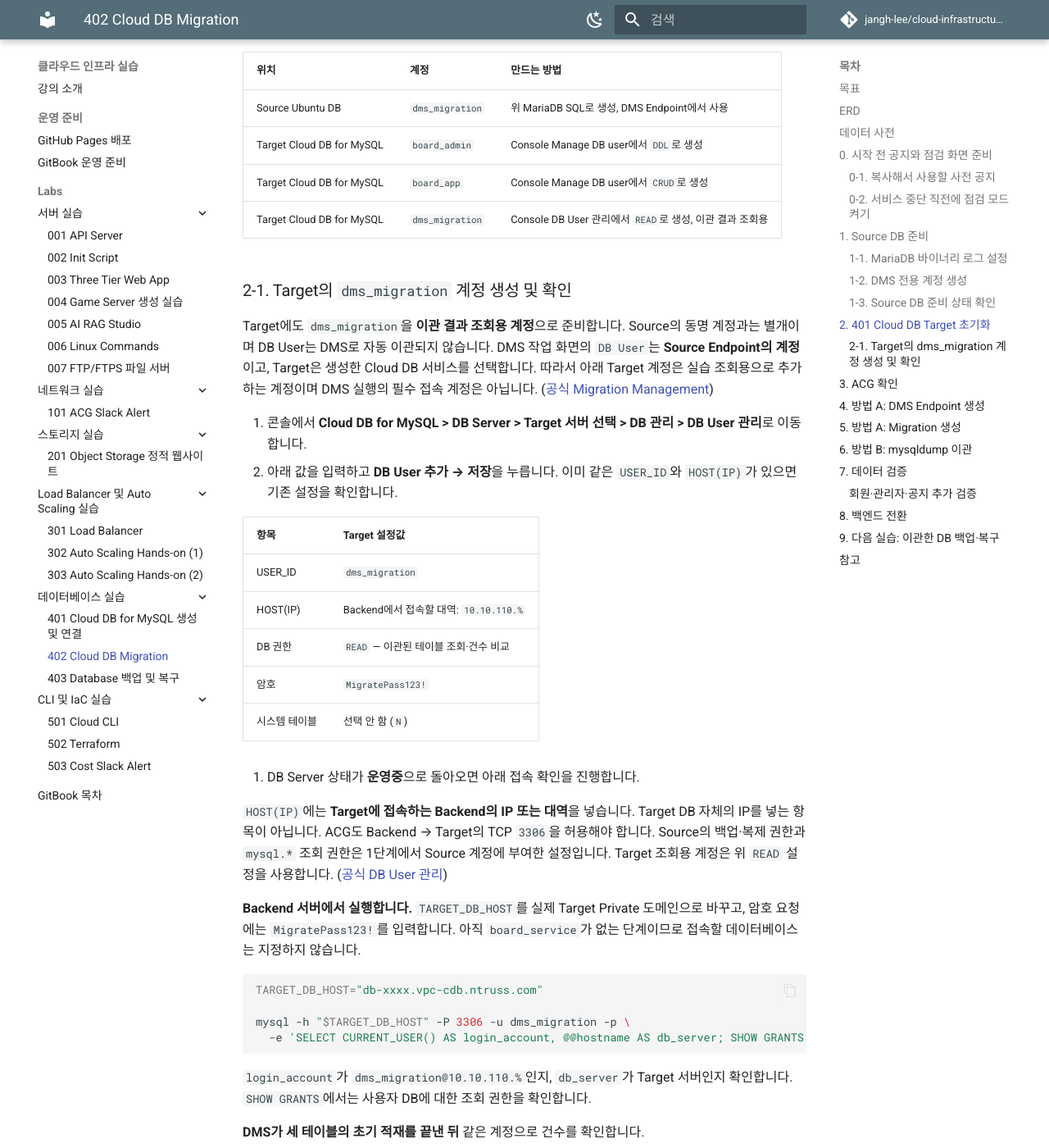
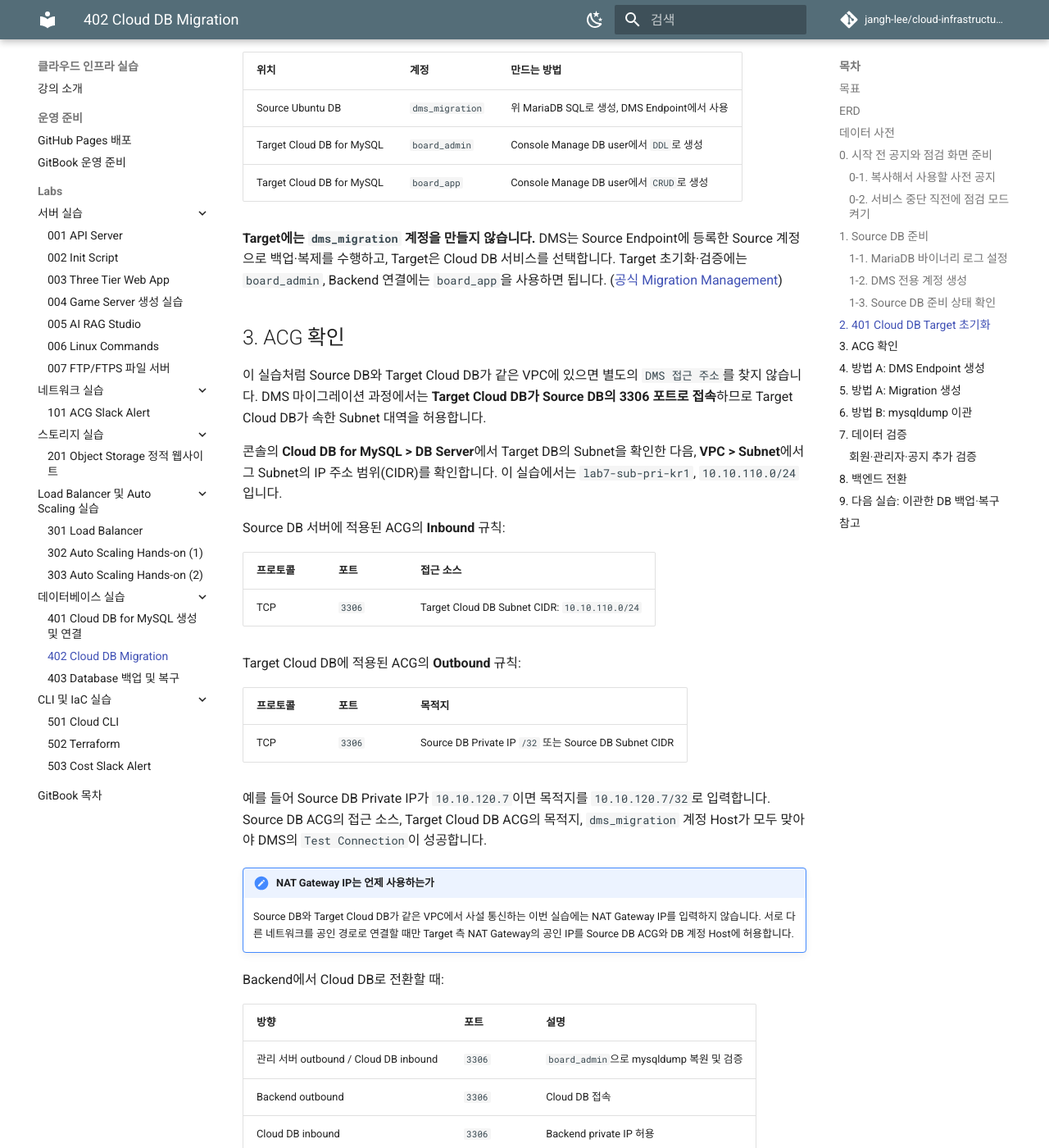
Before and after one commit to jangh-lee/cloud-infrastructure-lecture-example, an MkDocs documentation site: the page built from gitbook/labs/402-cloud-db-migration.md, in a window 1280 px wide and 1400 px high, scrolled down 10704 px. Shown: the whole window at 82% size. Built offline with MkDocs 1.6.1 and Material for MkDocs 9.7.7, drawn with Linux system fonts in a browser that asks for light colours; comment, search, counter and statistics services are not loaded; some of the changed text lies outside the part shown.

Commit message:
Remove unnecessary Target migration account setup

````diff
--- a/gitbook/labs/402-cloud-db-migration.md
+++ b/gitbook/labs/402-cloud-db-migration.md
@@ -358,51 +358,8 @@
 | Source Ubuntu DB | `dms_migration` | 위 MariaDB SQL로 생성, DMS Endpoint에서 사용 |
 | Target Cloud DB for MySQL | `board_admin` | Console Manage DB user에서 `DDL`로 생성 |
 | Target Cloud DB for MySQL | `board_app` | Console Manage DB user에서 `CRUD`로 생성 |
-| Target Cloud DB for MySQL | `dms_migration` | Console DB User 관리에서 `READ`로 생성, 이관 결과 조회용 |
 
-### 2-1. Target의 `dms_migration` 계정 생성 및 확인
-
-Target에도 `dms_migration`을 **이관 결과 조회용 계정**으로 준비합니다. Source의 동명 계정과는 별개이며 DB User는 DMS로 자동 이관되지 않습니다. DMS 작업 화면의 `DB User`는 **Source Endpoint의 계정**이고, Target은 생성한 Cloud DB 서비스를 선택합니다. 따라서 아래 Target 계정은 실습 조회용으로 추가하는 계정이며 DMS 실행의 필수 접속 계정은 아닙니다. ([공식 Migration Management](https://guide.ncloud-docs.com/docs/dms-migrationmanagement))
-
-1. 콘솔에서 **Cloud DB for MySQL > DB Server > Target 서버 선택 > DB 관리 > DB User 관리**로 이동합니다.
-2. 아래 값을 입력하고 **DB User 추가 → 저장**을 누릅니다. 이미 같은 `USER_ID`와 `HOST(IP)`가 있으면 기존 설정을 확인합니다.
-
-| 항목 | Target 설정값 |
-| --- | --- |
-| USER_ID | `dms_migration` |
-| HOST(IP) | Backend에서 접속할 대역: `10.10.110.%` |
-| DB 권한 | `READ` — 이관된 테이블 조회·건수 비교 |
-| 암호 | `MigratePass123!` |
-| 시스템 테이블 | 선택 안 함 (`N`) |
-
-3. DB Server 상태가 **운영중**으로 돌아오면 아래 접속 확인을 진행합니다.
-
-`HOST(IP)`에는 **Target에 접속하는 Backend의 IP 또는 대역**을 넣습니다. Target DB 자체의 IP를 넣는 항목이 아닙니다. ACG도 Backend → Target의 TCP `3306`을 허용해야 합니다. Source의 백업·복제 권한과 `mysql.*` 조회 권한은 1단계에서 Source 계정에 부여한 설정입니다. Target 조회용 계정은 위 `READ` 설정을 사용합니다. ([공식 DB User 관리](https://guide.ncloud-docs.com/docs/database-database-5-2#db-user-관리))
-
-**Backend 서버에서 실행합니다.** `TARGET_DB_HOST`를 실제 Target Private 도메인으로 바꾸고, 암호 요청에는 `MigratePass123!`를 입력합니다. 아직 `board_service`가 없는 단계이므로 접속할 데이터베이스는 지정하지 않습니다.
-
-```bash
-TARGET_DB_HOST="db-xxxx.vpc-cdb.ntruss.com"
-
-mysql -h "$TARGET_DB_HOST" -P 3306 -u dms_migration -p \
-  -e 'SELECT CURRENT_USER() AS login_account, @@hostname AS db_server; SHOW GRANTS;'
-```
-
-`login_account`가 `dms_migration@10.10.110.%`인지, `db_server`가 Target 서버인지 확인합니다. `SHOW GRANTS`에서는 사용자 DB에 대한 조회 권한을 확인합니다.
-
-**DMS가 세 테이블의 초기 적재를 끝낸 뒤** 같은 계정으로 건수를 확인합니다.
-
-```bash
-mysql -h "$TARGET_DB_HOST" -P 3306 -u dms_migration -p board_service <<'SQL'
-SELECT 'posts' AS table_name, COUNT(*) AS row_count FROM posts
-UNION ALL
-SELECT 'users', COUNT(*) FROM users
-UNION ALL
-SELECT 'notices', COUNT(*) FROM notices;
-SQL
-```
-
-이 결과를 Source의 건수와 비교합니다. Target 초기화와 수동 복원은 `board_admin`, Backend 애플리케이션 연결은 `board_app`을 계속 사용합니다.
+**Target에는 `dms_migration` 계정을 만들지 않습니다.** DMS는 Source Endpoint에 등록한 Source 계정으로 백업·복제를 수행하고, Target은 Cloud DB 서비스를 선택합니다. Target 초기화·검증에는 `board_admin`, Backend 연결에는 `board_app`을 사용하면 됩니다. ([공식 Migration Management](https://guide.ncloud-docs.com/docs/dms-migrationmanagement))
 
 ## 3. ACG 확인
 
````
Also changed, not shown: 402-cloud db migration/README.md (+1 -44 lines).
